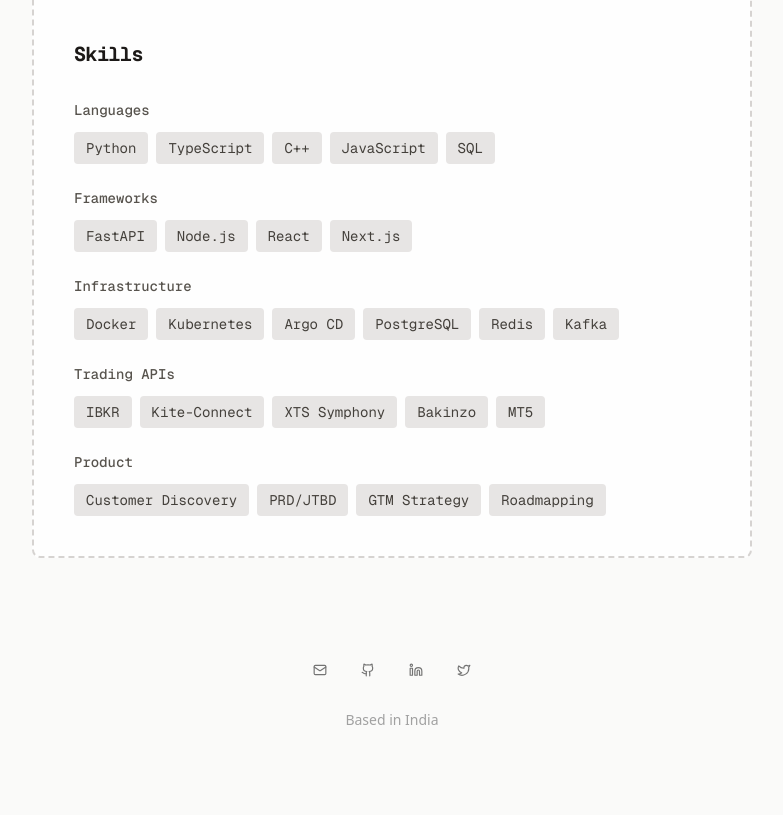
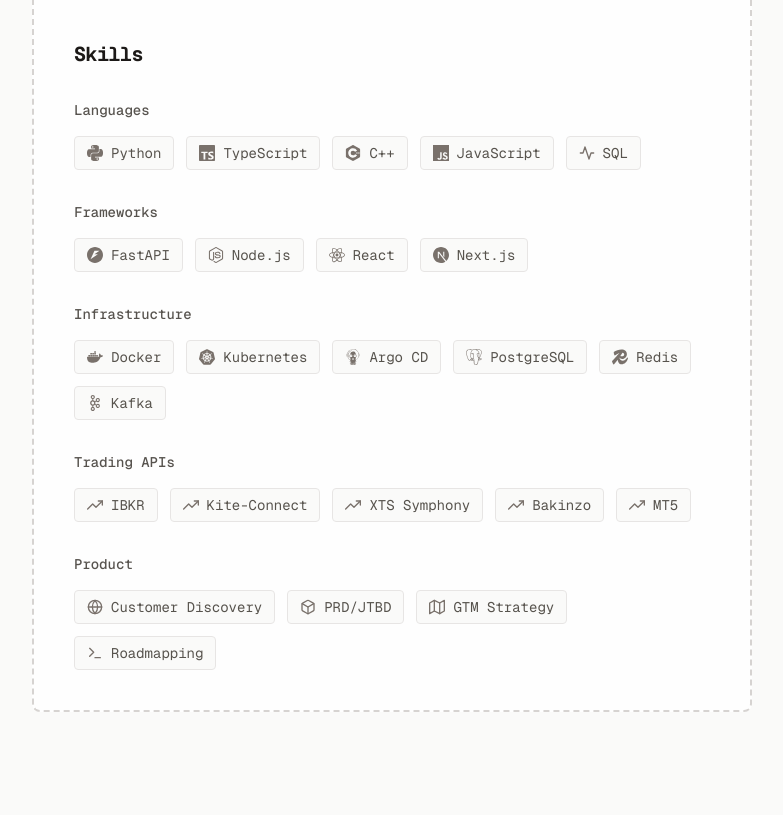
Before and after one commit to HumanOP/portfolio_website, a Next.js app in the folder app/: page / in a window 1280 px wide. Shown: the part 1980-2795 px from the top of the page, without its empty margins (248-1031 px from the left). Before the commit the page ends 2758 px from the top, so only its background shows below. Built offline with nearby package versions, Linux system fonts and the light colour scheme.

Commit message:
feat: skills styling polish, canvas nodes effect, hero buttons polish

```diff
--- a/app/package.json
+++ b/app/package.json
@@ -14,7 +14,8 @@
   "dependencies": {
     "next": "16.1.1",
     "react": "19.2.3",
-    "react-dom": "19.2.3"
+    "react-dom": "19.2.3",
+    "react-icons": "^5.5.0"
   },
   "devDependencies": {
     "@tailwindcss/postcss": "^4",
--- a/app/src/components/sections/SkillsSection.tsx
+++ b/app/src/components/sections/SkillsSection.tsx
@@ -1,47 +1,100 @@
+import {
+    SiPython,
+    SiTypescript,
+    SiCplusplus,
+    SiJavascript,
+    SiPostgresql,
+    SiRedis,
+    SiDocker,
+    SiKubernetes,
+    SiArgo,
+    SiApachekafka,
+    SiReact,
+    SiNextdotjs,
+    SiNodedotjs,
+    SiFastapi,
+} from 'react-icons/si'
+// Using generic icons for trading/product where specific brand icons might be missing or less recognizable
+import { FiTrendingUp, FiBox, FiActivity, FiGlobe, FiMap, FiTerminal } from 'react-icons/fi'
+
 const skillGroups = [
     {
         category: 'Languages',
-        skills: ['Python', 'TypeScript', 'C++', 'JavaScript', 'SQL'],
+        skills: [
+            { name: 'Python', icon: SiPython },
+            { name: 'TypeScript', icon: SiTypescript },
+            { name: 'C++', icon: SiCplusplus },
+            { name: 'JavaScript', icon: SiJavascript },
+            { name: 'SQL', icon: FiActivity }, // SQL usually generic
+        ],
     },
     {
         category: 'Frameworks',
-        skills: ['FastAPI', 'Node.js', 'React', 'Next.js'],
+        skills: [
+            { name: 'FastAPI', icon: SiFastapi },
+            { name: 'Node.js', icon: SiNodedotjs },
+            { name: 'React', icon: SiReact },
+            { name: 'Next.js', icon: SiNextdotjs },
+        ],
     },
     {
         category: 'Infrastructure',
-        skills: ['Docker', 'Kubernetes', 'Argo CD', 'PostgreSQL', 'Redis', 'Kafka'],
+        skills: [
+            { name: 'Docker', icon: SiDocker },
+            { name: 'Kubernetes', icon: SiKubernetes },
+            { name: 'Argo CD', icon: SiArgo },
+            { name: 'PostgreSQL', icon: SiPostgresql },
+            { name: 'Redis', icon: SiRedis },
+            { name: 'Kafka', icon: SiApachekafka },
+        ],
     },
     {
         category: 'Trading APIs',
-        skills: ['IBKR', 'Kite-Connect', 'XTS Symphony', 'Bakinzo', 'MT5'],
+        skills: [
+            { name: 'IBKR', icon: FiTrendingUp },
+            { name: 'Kite-Connect', icon: FiTrendingUp },
+            { name: 'XTS Symphony', icon: FiTrendingUp },
+            { name: 'Bakinzo', icon: FiTrendingUp },
+            { name: 'MT5', icon: FiTrendingUp },
+        ],
     },
     {
         category: 'Product',
-        skills: ['Customer Discovery', 'PRD/JTBD', 'GTM Strategy', 'Roadmapping'],
+        skills: [
+            { name: 'Customer Discovery', icon: FiGlobe },
+            { name: 'PRD/JTBD', icon: FiBox },
+            { name: 'GTM Strategy', icon: FiMap },
+            { name: 'Roadmapping', icon: FiTerminal },
+        ],
     },
 ]
 
 export function SkillsSection() {
     return (
         <section id="skills" className="mt-16">
-            <h2 className="font-mono text-xl font-bold tracking-tight text-stone-900 dark:text-neutral-100">
-                Skills
-            </h2>
+            <div className="flex items-center justify-between">
+                <h2 className="font-mono text-xl font-bold tracking-tight text-stone-900 dark:text-neutral-100">
+                    Skills
+                </h2>
+            </div>
 
-            <div className="mt-8 space-y-6">
+            <div className="mt-8 space-y-8">
                 {skillGroups.map((group) => (
                     <div key={group.category}>
-                        <h3 className="mb-3 font-mono text-sm font-medium text-stone-600 dark:text-neutral-400">
+                        <h3 className="mb-4 font-mono text-sm font-medium text-muted-foreground">
                             {group.category}
                         </h3>
-                        <div className="flex flex-wrap gap-2">
+                        <div className="flex flex-wrap gap-3">
                             {group.skills.map((skill) => (
-                                <span
-                                    key={skill}
-                                    className="cursor-default rounded bg-stone-200 px-3 py-1.5 font-mono text-sm text-stone-700 transition-all hover:bg-stone-300 dark:bg-neutral-800 dark:text-neutral-300 dark:hover:bg-neutral-700"
+                                <div
+                                    key={skill.name}
+                                    className="group flex cursor-default items-center gap-2 rounded border border-stone-200 bg-stone-50 px-3 py-1.5 transition-colors duration-300 hover:bg-stone-200 hover:shadow-sm dark:border-neutral-800 dark:bg-neutral-900/50 dark:hover:bg-neutral-800"
                                 >
-                                    {skill}
-                                </span>
+                                    <skill.icon className="h-4 w-4 text-stone-500 transition-colors group-hover:text-stone-900 dark:text-neutral-500 dark:group-hover:text-neutral-200" />
+                                    <span className="font-mono text-sm text-stone-600 transition-colors group-hover:text-stone-900 dark:text-neutral-400 dark:group-hover:text-neutral-200">
+                                        {skill.name}
+                                    </span>
+                                </div>
                             ))}
                         </div>
                     </div>
--- a/app/src/components/ui/CanvasBackground.tsx
+++ b/app/src/components/ui/CanvasBackground.tsx
@@ -1,6 +1,7 @@
 'use client'
 
 import { useEffect, useRef } from 'react'
+
 
 export function CanvasBackground() {
     const canvasRef = useRef<HTMLCanvasElement>(null)
@@ -19,7 +20,6 @@
             vx: number
             vy: number
             size: number
-            opacity: number
         }> = []
 
         const resize = () => {
@@ -28,15 +28,15 @@
         }
 
         const createParticles = () => {
-            const count = Math.floor((canvas.width * canvas.height) / 15000)
+            particles.length = 0 // Clear existing
+            const count = Math.floor((canvas.width * canvas.height) / 10000) // Density
             for (let i = 0; i < count; i++) {
                 particles.push({
                     x: Math.random() * canvas.width,
                     y: Math.random() * canvas.height,
-                    vx: (Math.random() - 0.5) * 0.3,
-                    vy: (Math.random() - 0.5) * 0.3,
-                    size: Math.random() * 2 + 0.5,
-                    opacity: Math.random() * 0.3 + 0.1,
+                    vx: (Math.random() - 0.5) * 0.5, // Slower movement
+                    vy: (Math.random() - 0.5) * 0.5,
+                    size: Math.random() * 2 + 1,
                 })
             }
         }
@@ -44,26 +44,43 @@
         const animate = () => {
             ctx.clearRect(0, 0, canvas.width, canvas.height)
 
-            // Get theme
+            // Determine color based on system/theme
             const isDark = document.documentElement.classList.contains('dark')
-            const particleColor = isDark ? '255, 255, 255' : '0, 0, 0'
+            const color = isDark ? { r: 150, g: 150, b: 150 } : { r: 100, g: 100, b: 100 }
 
-            particles.forEach((p) => {
-                // Update position
+            // Update and draw particles
+            particles.forEach((p, i) => {
                 p.x += p.vx
                 p.y += p.vy
 
-                // Wrap around
-                if (p.x < 0) p.x = canvas.width
-                if (p.x > canvas.width) p.x = 0
-                if (p.y < 0) p.y = canvas.height
-                if (p.y > canvas.height) p.y = 0
+                // Bounce off edges
+                if (p.x < 0 || p.x > canvas.width) p.vx *= -1
+                if (p.y < 0 || p.y > canvas.height) p.vy *= -1
 
-                // Draw
+                // Draw particle
                 ctx.beginPath()
                 ctx.arc(p.x, p.y, p.size, 0, Math.PI * 2)
-                ctx.fillStyle = `rgba(${particleColor}, ${p.opacity})`
+                ctx.fillStyle = `rgba(${color.r}, ${color.g}, ${color.b}, 0.2)`
                 ctx.fill()
+
+                // Draw connections
+                for (let j = i + 1; j < particles.length; j++) {
+                    const p2 = particles[j]
+                    const dx = p.x - p2.x
+                    const dy = p.y - p2.y
+                    const distance = Math.sqrt(dx * dx + dy * dy)
+                    const maxDist = 120
+
+                    if (distance < maxDist) {
+                        ctx.beginPath()
+                        ctx.strokeStyle = `rgba(${color.r}, ${color.g}, ${color.b}, ${0.15 * (1 - distance / maxDist)
+                            })`
+                        ctx.lineWidth = 0.5
+                        ctx.moveTo(p.x, p.y)
+                        ctx.lineTo(p2.x, p2.y)
+                        ctx.stroke()
+                    }
+                }
             })
 
             animationId = requestAnimationFrame(animate)
@@ -73,7 +90,10 @@
         createParticles()
         animate()
 
-        window.addEventListener('resize', resize)
+        window.addEventListener('resize', () => {
+            resize()
+            createParticles()
+        })
 
         return () => {
             window.removeEventListener('resize', resize)
@@ -84,7 +104,7 @@
     return (
         <canvas
             ref={canvasRef}
-            className="pointer-events-none fixed inset-0 z-0"
+            className="pointer-events-none fixed inset-0 z-0 bg-background transition-colors duration-300"
             aria-hidden="true"
         />
     )
```
Also changed, not shown: 1 other file (tests, documents, lock files or other folders).
